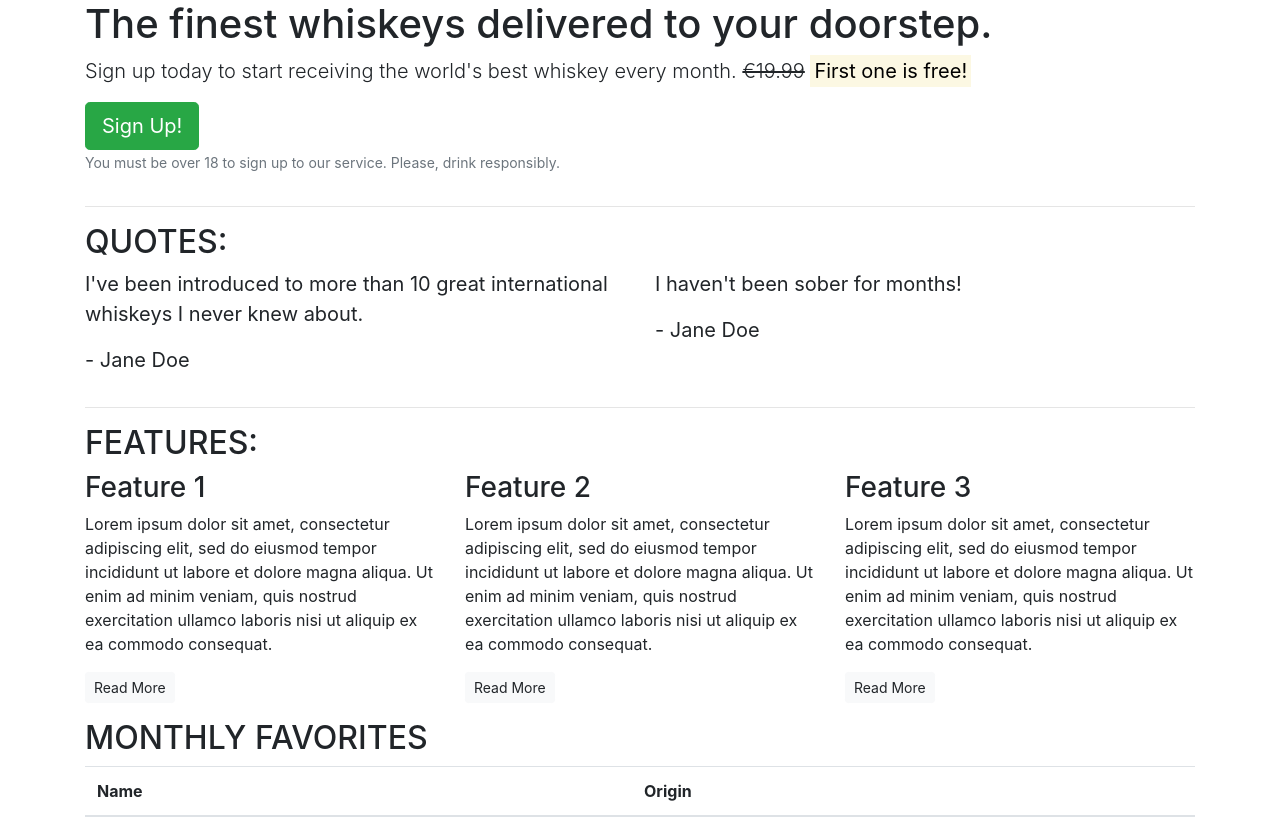
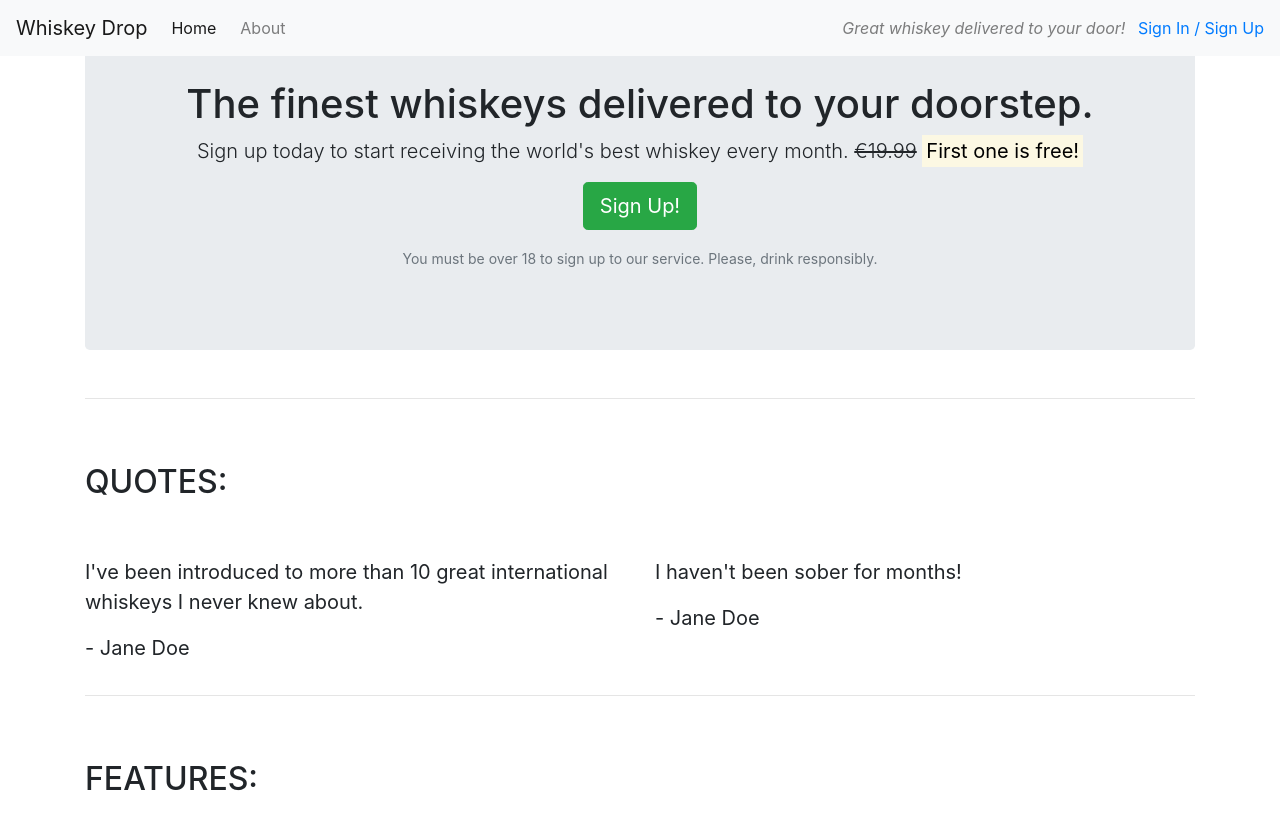
Before and after one commit to EbbaGronvall/Bootstrap4, a plain HTML site: page index.html in a window 1280 px wide. Shown: the top 819 px of the page. Drawn offline with nearby package versions, Linux system fonts and the light colour scheme.

Commit message:
Add navbar

```diff
--- a/index.html
+++ b/index.html
@@ -17,18 +17,39 @@
     ></script>
   </head>
   <body>
-    <article class="container">
+    <nav class="navbar navbar-light bg-light navbar-expand-sm fixed-top">
+      <a href="/" class="navbar-brand">Whiskey Drop</a>
+      <ul class="navbar-nav mr-auto">
+        <li class="active nav-item mr-2">
+          <a href="/" class="nav-link">Home</a>
+        </li>
+        <li class="nav-item mr-2">
+          <a href="/about" class="nav-link">About</a>
+        </li>
+        <li class="nav-item mr-2 d-block d-sm-none">
+          <a href="/login" class="nav-link">Sign In / Sign Up</a>
+        </li>
+      </ul>
+      <div class="d-none d-md-block">
+        <p class="navbar-text my-auto mr-2">
+          <i>Great whiskey delivered to your door!</i>
+        </p>
+        <a href="/login">Sign In / Sign Up</a>
+      </div>
+    </nav>
+    <article class="container mt-3">
       <!-- Callout -->
       <div class="row">
         <div class="col-12">
-          <section class="callout">
+          <section class="callout jumbotron text-center">
             <h1>The finest whiskeys delivered to your doorstep.</h1>
             <p class="lead">
               Sign up today to start receiving the world's best whiskey every
-              month. <s>€19.99</s>
+              month. <s class="d-none d-sm-inline">€19.99</s>
+              <span class="d-inline d-sm-none"><br></span>
               <strong><mark>First one is free!</mark></strong>
             </p>
-            <button class="btn btn-success btn-lg">Sign Up!</button>
+            <p><button class="btn btn-success btn-lg">Sign Up!</button></p>
             <p class="text-muted">
               <small
                 >You must be over 18 to sign up to our service. Please, drink
@@ -44,7 +65,7 @@
       <!-- Quotes -->
       <section class="quotes">
         <div class="row">
-          <div class="col-12 col-md-6">
+          <div class="col-12 col-md-6 my-5">
             <h2 class="text-uppercase">Quotes:</h2>
           </div>
         </div>
@@ -71,7 +92,7 @@
       <!-- Features -->
       <section class="features">
         <div class="row">
-          <div class="col-12">
+          <div class="col-12 my-5">
             <h2 class="text-uppercase">Features:</h2>
           </div>
         </div>
```
